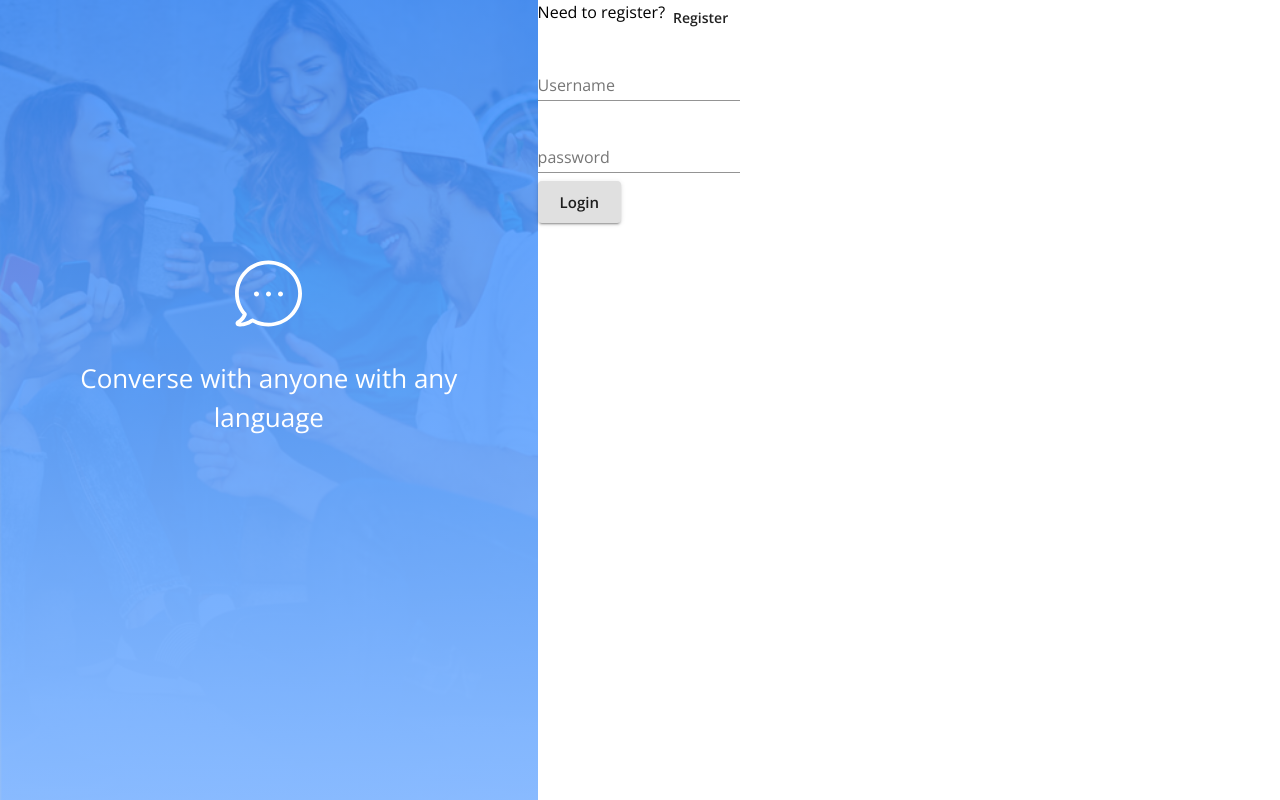
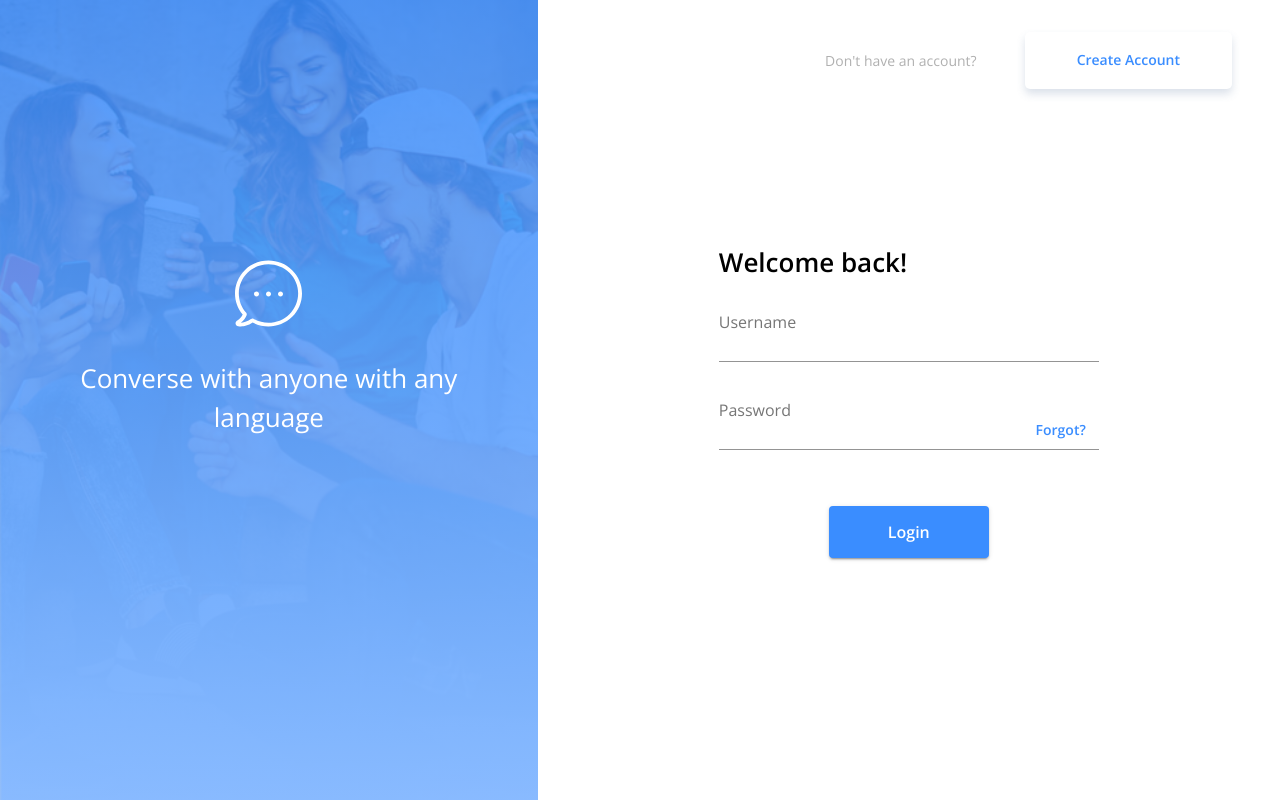
Before and after one commit to kel243/d1a5e, a React (Create React App) app in the folder client/: page /login in a window 1280 px wide. Built offline with nearby package versions, Linux system fonts and the light colour scheme; no server answers.

Commit message:
login page

```diff
--- a/client/src/Login.js
+++ b/client/src/Login.js
@@ -2,16 +2,19 @@ import React, { useEffect } from 'react';
 import { Link, useHistory } from 'react-router-dom';
 import {
   Grid,
-  Box,
   Typography,
   Button,
   FormControl,
   TextField,
+  FormLabel,
 } from '@material-ui/core';
 import AuthLayout from './components/Layout/AuthLayout';
+import useStyles from "./components/Layout/AuthPageStyles";
 
 const Login = ({ user, login }) => {
   const history = useHistory();
+
+  const classes = useStyles();
 
   const handleLogin = async (event) => {
     event.preventDefault();
@@ -29,41 +32,41 @@ const Login = ({ user, login }) => {
 
   return (
     <AuthLayout>
-      <Box>
-        <Grid container item>
-          <Typography>Need to register?</Typography>
-          <Link href="/register" to="/register">
-            <Button>Register</Button>
+      <Grid container direction="column" justifyContent="center" alignItems="center">
+      <Grid className={classes.authSwitcher} container item alignItems='center' justifyContent='flex-end'>
+          <Typography className={classes.greyText}>Don't have an account?</Typography>
+          <Link href="/register" to="/register" className={classes.linkText}>
+            <Button className={classes.linkButton}>Create Account</Button>
           </Link>
         </Grid>
-        <form onSubmit={handleLogin}>
-          <Grid>
-            <Grid>
-              <FormControl margin="normal" required>
+        <form className={classes.form} onSubmit={handleLogin}>
+        <Grid className={classes.formGrid} container direction='column' alignItems='center'>
+            <Typography className={classes.headingText} component="h1">Welcome back!</Typography>
+            <FormControl margin="normal" className={classes.fullWidth}>
+              <FormLabel>Username</FormLabel>
               <TextField
                 aria-label="username"
-                  label="Username"
                 name="username"
                 type="text"
+                required
               />
             </FormControl>
-            </Grid>
-            <FormControl margin="normal" required>
+            <FormControl margin="normal" className={classes.fullWidth}>
+              <FormLabel>Password</FormLabel>
               <TextField
-                label="password"
                 aria-label="password"
                 type="password"
                 name="password"
+                required
               />
+              <Button className={classes.forgotButton}>Forgot?</Button>
             </FormControl>
-            <Grid>
-              <Button type="submit" variant="contained" size="large">
+            <Button className={classes.formButton} type="submit" variant="contained" size="large">
               Login
             </Button>
           </Grid>
+        </form>
       </Grid>
-        </form>
-      </Box>
     </AuthLayout>
   );
 };
```
Lines whose indentation alone changed are shown as unchanged.
